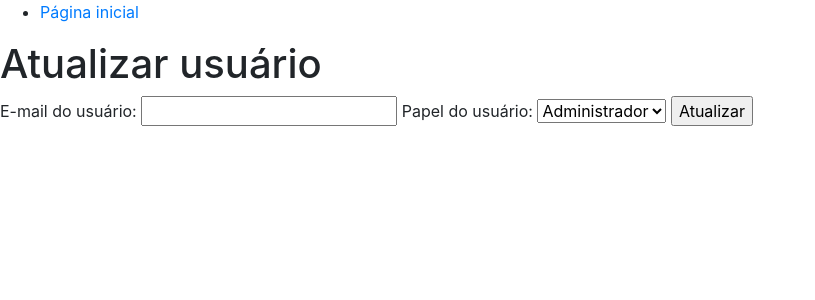
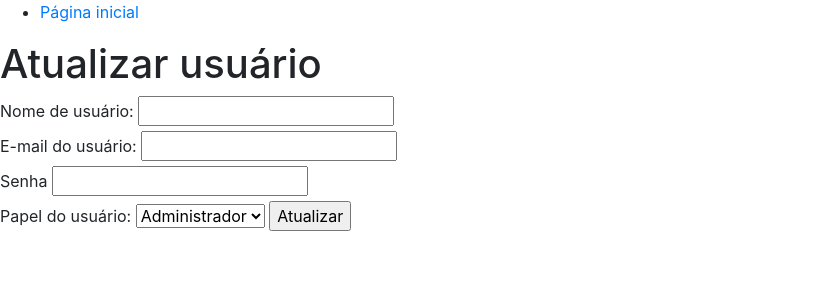
Before and after one commit to caioguedesam/skoolit_engsoft, a Flask app: template skoolit/usuarios/templates/usuarios/atualizar.html in a window 1280 px wide. Shown: the top 300 px of the page, without its empty margins (0-815 px from the left). Run offline with Flask 2, Linux system fonts and the light colour scheme; the template is opened without the code that fills it: values that come from a table or form of the project are taken from there, others are empty; some libraries are stand-ins or nearby versions.

Commit message:
Adaptação Formulário Atualizar Usuário - Semelhante ao caso do criar usuário, adaptando a página para os novos atributos da classe usuário - Próximo passo: unificar as páginas de atualizar e criar usuário, que se diferenciam por muito pouco, via condicionais do jinja2

```diff
--- a/skoolit/usuarios/forms.py
+++ b/skoolit/usuarios/forms.py
@@ -5,21 +5,34 @@ from wtforms import StringField, SubmitField, SelectField, PasswordField
 from skoolit.validadores import CampoObrigatorio, ValidarEmail, IgualA
 
 class CriarUsuarioForm(FlaskForm):
+    email = EmailField("E-mail do usuário: ",
+                        validators=[CampoObrigatorio(),ValidarEmail()])
 
-    email = EmailField("E-mail do usuário: ", validators=[CampoObrigatorio(),ValidarEmail()])
     papel = SelectField("Papel do usuário: ",
                         choices=[('adm', 'Administrador'),
                                  ('al', 'Aluno'),
                                  ('prof', 'Professor')],
                         validators=[CampoObrigatorio()])
+
     nome = StringField("Nome de usuário: ", validators=[CampoObrigatorio()])
     senha = PasswordField('Senha', validators=[CampoObrigatorio()])
-    senha2 = PasswordField('Confirme a senha', validators=[CampoObrigatorio(),
-                                                 IgualA('senha')])
+
+    senha2 = PasswordField('Confirme a senha',
+                            validators=[CampoObrigatorio(), IgualA('senha')])
 
     submit = SubmitField("Criar")
 
 class AtualizarUsuarioForm(FlaskForm):
-    email = StringField("E-mail do usuário: ", validators=[CampoObrigatorio()])
-    papel = SelectField("Papel do usuário: ", choices=[('adm', 'Administrador'), ('al', 'Aluno'), ('prof', 'Professor')], validators=[CampoObrigatorio()])
+    email = EmailField("E-mail do usuário: ",
+                        validators=[CampoObrigatorio(),ValidarEmail()])
+
+    papel = SelectField("Papel do usuário: ",
+                        choices=[('adm', 'Administrador'),
+                                 ('al', 'Aluno'),
+                                 ('prof', 'Professor')],
+                        validators=[CampoObrigatorio()])
+
+    nome = StringField("Nome de usuário: ", validators=[CampoObrigatorio()])
+    senha = PasswordField('Senha', validators=[])
+
     submit = SubmitField("Atualizar")
--- a/skoolit/usuarios/templates/usuarios/atualizar.html
+++ b/skoolit/usuarios/templates/usuarios/atualizar.html
@@ -5,12 +5,29 @@
 {% block content %}
 
 <h1>Atualizar usuário</h1>
-<form method="POST">
+<form method="POST" novalidate>
 	{{form.hidden_tag()}}
+	{{form.nome.label}} {{form.nome}}
+	{% for error in form.nome.errors %}
+		<span style="color: red;">[{{ error }}]</span>
+	{% endfor %}
+	<br>
+
 	{{form.email.label}} {{form.email}}
+	{% for error in form.email.errors %}
+		<span style="color: red;">[{{ error }}]</span>
+	{% endfor %}
+	<br>
+
+	{{form.senha.label}} {{form.senha}}
+	{% for error in form.senha.errors %}
+		<span style="color: red;">[{{ error }}]</span>
+	{% endfor %}
+	<br>
+
+
 	{{form.papel.label}} {{form.papel}}
-	{{form.senha.label}} {{form.senha}}
-	{{form.nome.label}} {{form.nome}}
+
 	{{form.submit}}
 </form>
 
```
Also changed, not shown: skoolit/usuarios/templates/usuarios/criar.html (+13 -2 lines), skoolit/usuarios/views.py (+5 -2 lines), skoolit/data.sqlite.
